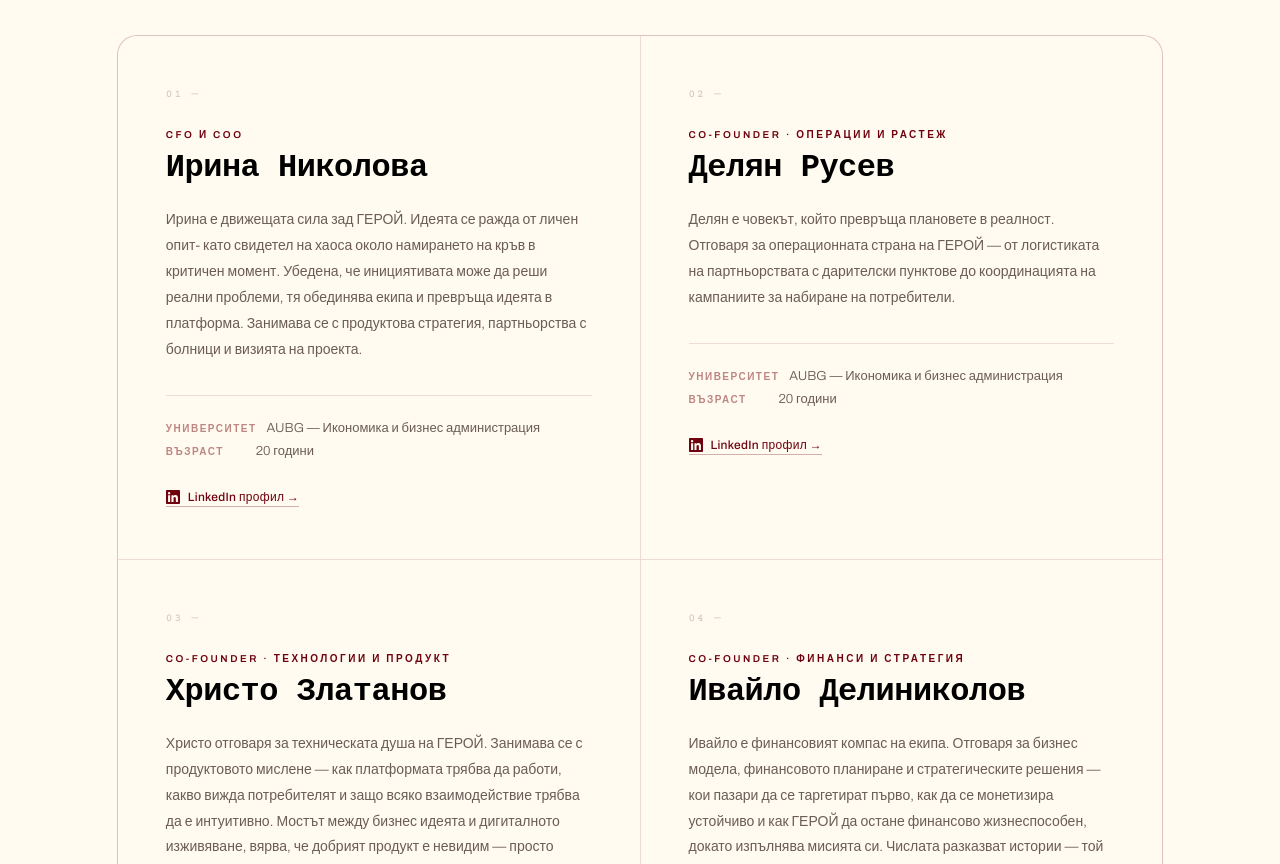
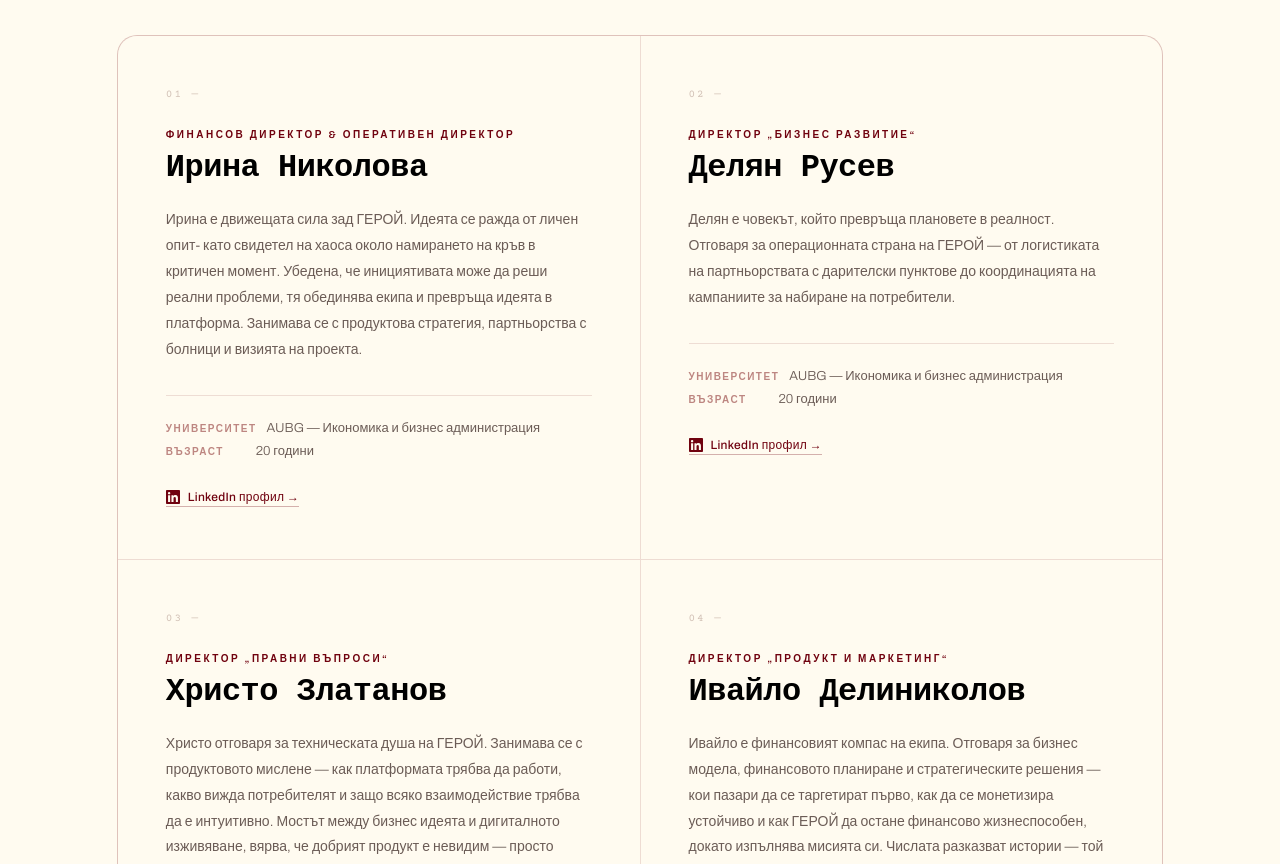
Before and after one commit to irinanikolova58/geroi_official_website, a plain HTML site: page geroi-team.html in a window 1280 px wide. Shown: the part 480-1344 px from the top of the page. Drawn offline with nearby package versions, Linux system fonts and the light colour scheme.

Commit message:
Update geroi-team.html

```diff
--- a/geroi-team.html
+++ b/geroi-team.html
@@ -374,7 +374,7 @@ footer {
     <!-- Irina -->
     <div class="team-card">
       <span class="card-number">01 —</span>
-      <span class="card-role">CFO и COO</span>
+      <span class="card-role">Финансов директор & Оперативен директор</span>
       <h2>Ирина Николова</h2>
       <p class="card-bio">Ирина е движещата сила зад ГЕРОЙ. Идеята се ражда от личен опит- като свидетел на хаоса около намирането на кръв в критичен момент. Убедена, че инициятивата може да реши реални проблеми, тя обединява екипа и превръща идеята в платформа. Занимава се с продуктова стратегия, партньорства с болници и визията на проекта.</p>
       <div class="card-meta">
@@ -396,7 +396,7 @@ footer {
     <!-- Delyan -->
     <div class="team-card">
       <span class="card-number">02 —</span>
-      <span class="card-role">Co-founder · Операции и растеж</span>
+      <span class="card-role">Директор „Бизнес развитие“</span>
       <h2>Делян Русев</h2>
       <p class="card-bio">Делян е човекът, който превръща плановете в реалност. Отговаря за операционната страна на ГЕРОЙ — от логистиката на партньорствата с дарителски пунктове до координацията на кампаниите за набиране на потребители.</p>
       <div class="card-meta">
@@ -418,7 +418,7 @@ footer {
     <!-- Hristo -->
     <div class="team-card">
       <span class="card-number">03 —</span>
-      <span class="card-role">Co-founder · Технологии и продукт</span>
+      <span class="card-role">Директор „Правни въпроси“ </span>
       <h2>Христо Златанов</h2>
       <p class="card-bio">Христо отговаря за техническата душа на ГЕРОЙ. Занимава се с продуктовото мислене — как платформата трябва да работи, какво вижда потребителят и защо всяко взаимодействие трябва да е интуитивно. Мостът между бизнес идеята и дигиталното изживяване, вярва, че добрият продукт е невидим — просто работи.</p>
       <div class="card-meta">
@@ -440,7 +440,7 @@ footer {
     <!-- Ivailo -->
     <div class="team-card">
       <span class="card-number">04 —</span>
-      <span class="card-role">Co-founder · Финанси и стратегия</span>
+      <span class="card-role">Директор „Продукт и маркетинг“</span>
       <h2>Ивайло Делиниколов</h2>
       <p class="card-bio">Ивайло е финансовият компас на екипа. Отговаря за бизнес модела, финансовото планиране и стратегическите решения — кои пазари да се таргетират първо, как да се монетизира устойчиво и как ГЕРОЙ да остане финансово жизнеспособен, докато изпълнява мисията си. Числата разказват истории — той ги чете.</p>
       <div class="card-meta">
```
